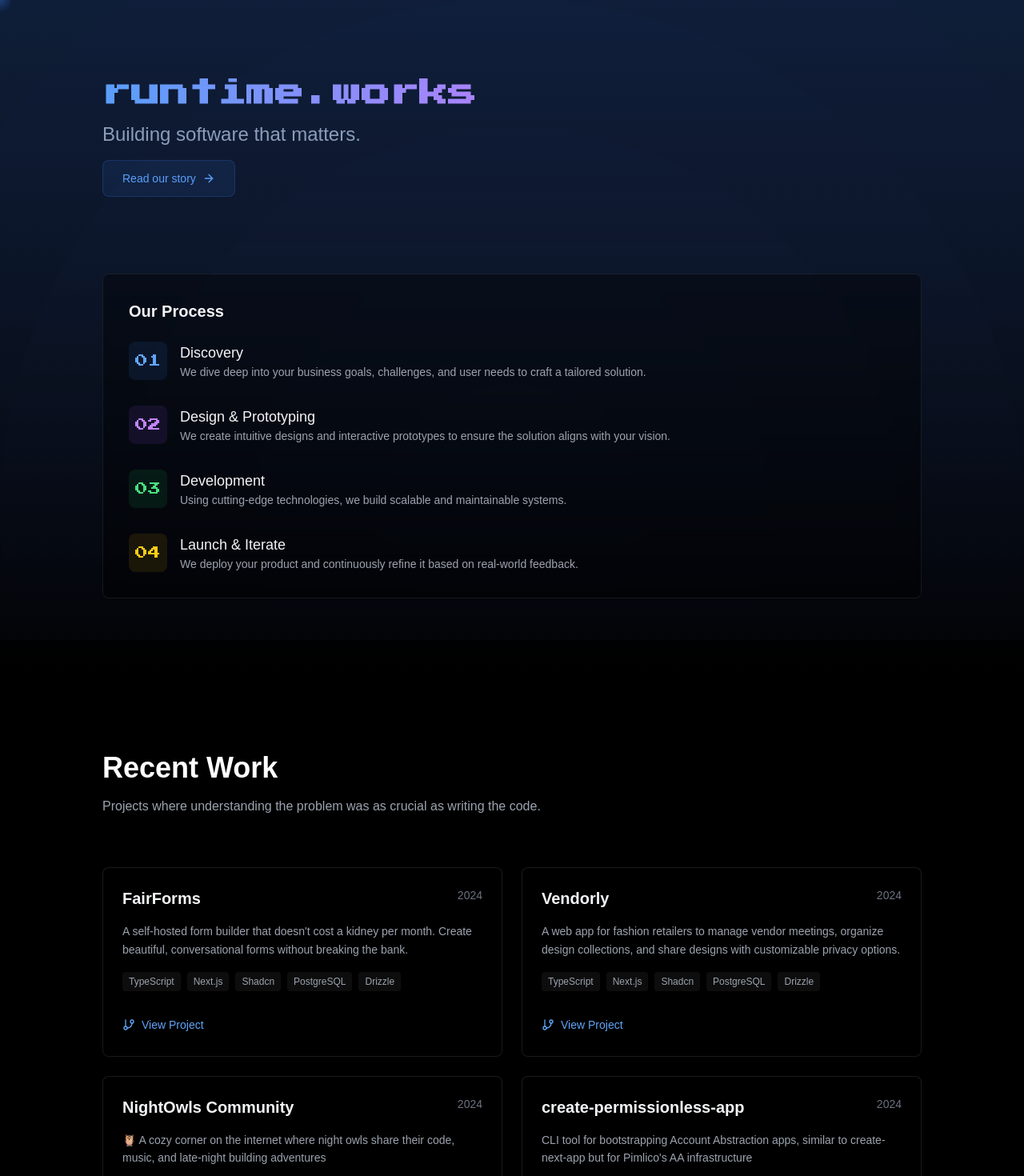
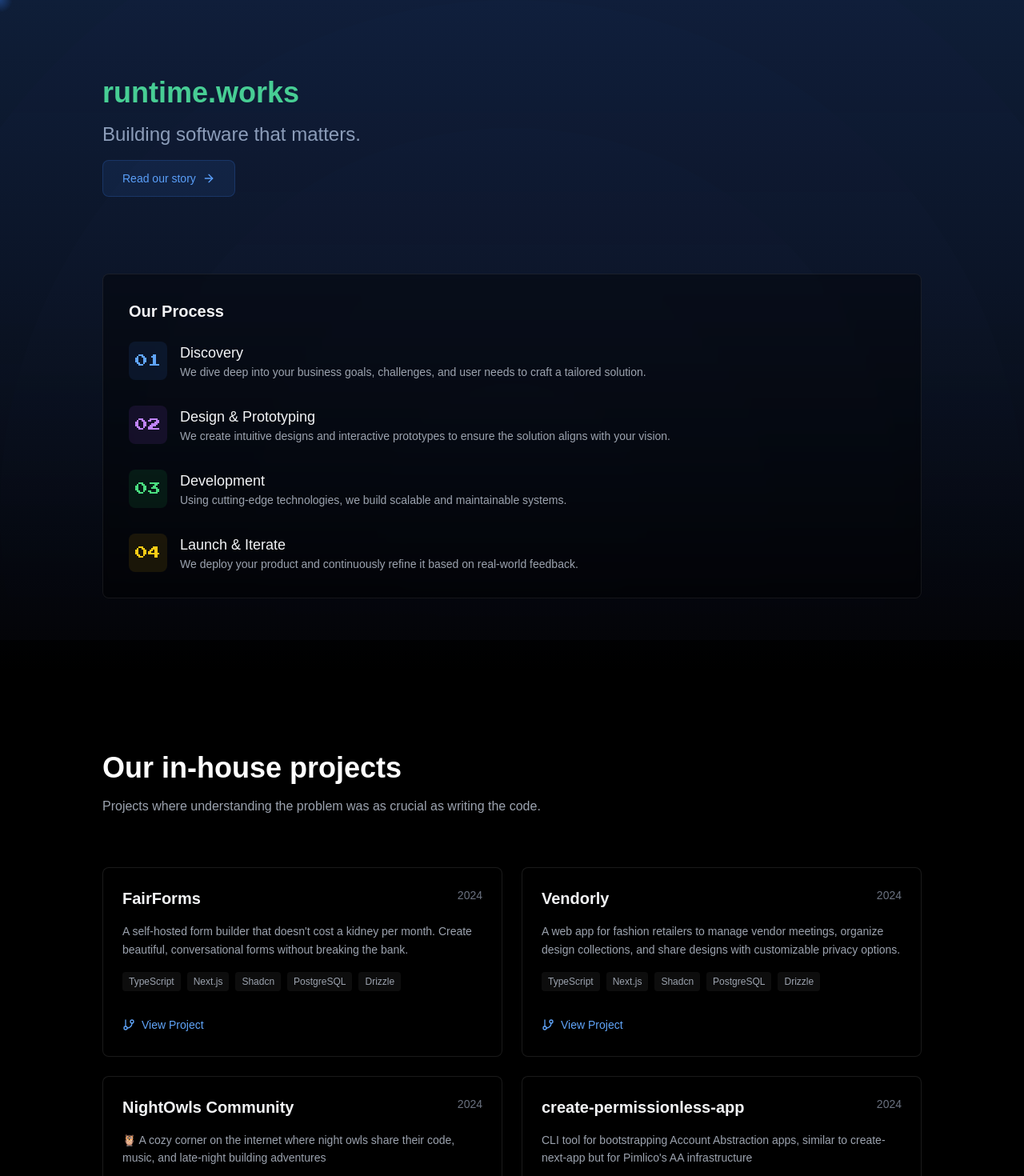
Before and after one commit to SouravInsights/runtime-works, a Next.js app: page / in a window 1280 px wide. Shown: the top 1470 px of the page at 80% size. Built offline with nearby package versions, Linux system fonts and the light colour scheme.

Commit message:
fix: Fonts, Color, Update rates.
- Change the pixel font to geistMono.
- Change the Logo color to bg-green-400.
- Update the rates for both traditional way and Runtime.works.

```diff
--- a/app/page.tsx
+++ b/app/page.tsx
@@ -167,8 +167,8 @@ const LandingPage = () => {
               className="space-y-8"
             >
               <div className="space-y-4">
-                <h1 className="font-pixel text-2xl md:text-4xl font-bold">
-                  <span className="text-transparent bg-clip-text bg-gradient-to-r from-blue-400 to-purple-400">
+                <h1 className="font-geistMono text-2xl md:text-4xl font-bold">
+                  <span className="text-transparent bg-clip-text bg-green-400">
                     runtime.works
                   </span>
                 </h1>
@@ -301,7 +301,7 @@ const LandingPage = () => {
               className="mb-16"
             >
               <h2 className="text-3xl md:text-4xl font-bold mb-4">
-                Recent Work
+                Our in-house projects
               </h2>
               <p className="text-gray-400 max-w-2xl">
                 Projects where understanding the problem was as crucial as
@@ -331,7 +331,7 @@ const LandingPage = () => {
               transition={{ duration: 0.5 }}
               className="text-center space-y-8"
             >
-              <h2 className="font-pixel text-xl md:text-4xl font-bold">
+              <h2 className="font-geistMono text-xl md:text-4xl font-bold">
                 Let's Build Something
               </h2>
               <p className="text-gray-400 max-w-2xl mx-auto">
@@ -386,9 +386,9 @@ const WhyWorkWithUs = () => {
   >(null);
   const [activeView, setActiveView] = useState<"time" | "cost">("time");
   const [rates, setRates] = useState({
-    designer: 120,
-    frontend: 150,
-    backend: 160,
+    designer: 30,
+    frontend: 50,
+    backend: 50,
   });
 
   // Calculate costs for a month (160 hours)
@@ -646,7 +646,7 @@ const WhyWorkWithUs = () => {
                               Full-Stack Team
                             </div>
                             <div className="font-mono text-blue-400">
-                              $350/hr
+                              $60/hr
                             </div>
                             <div className="text-sm text-gray-500 mt-1">
                               Everything included
```
